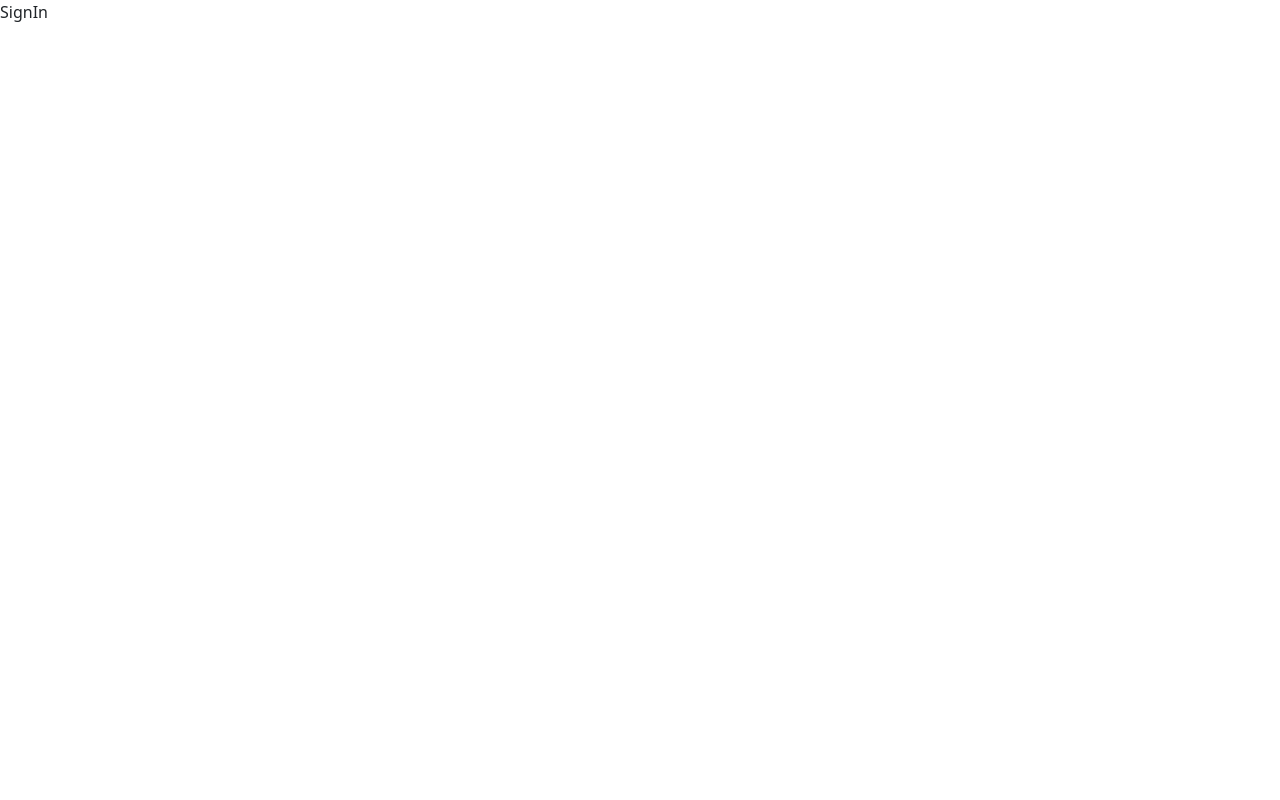
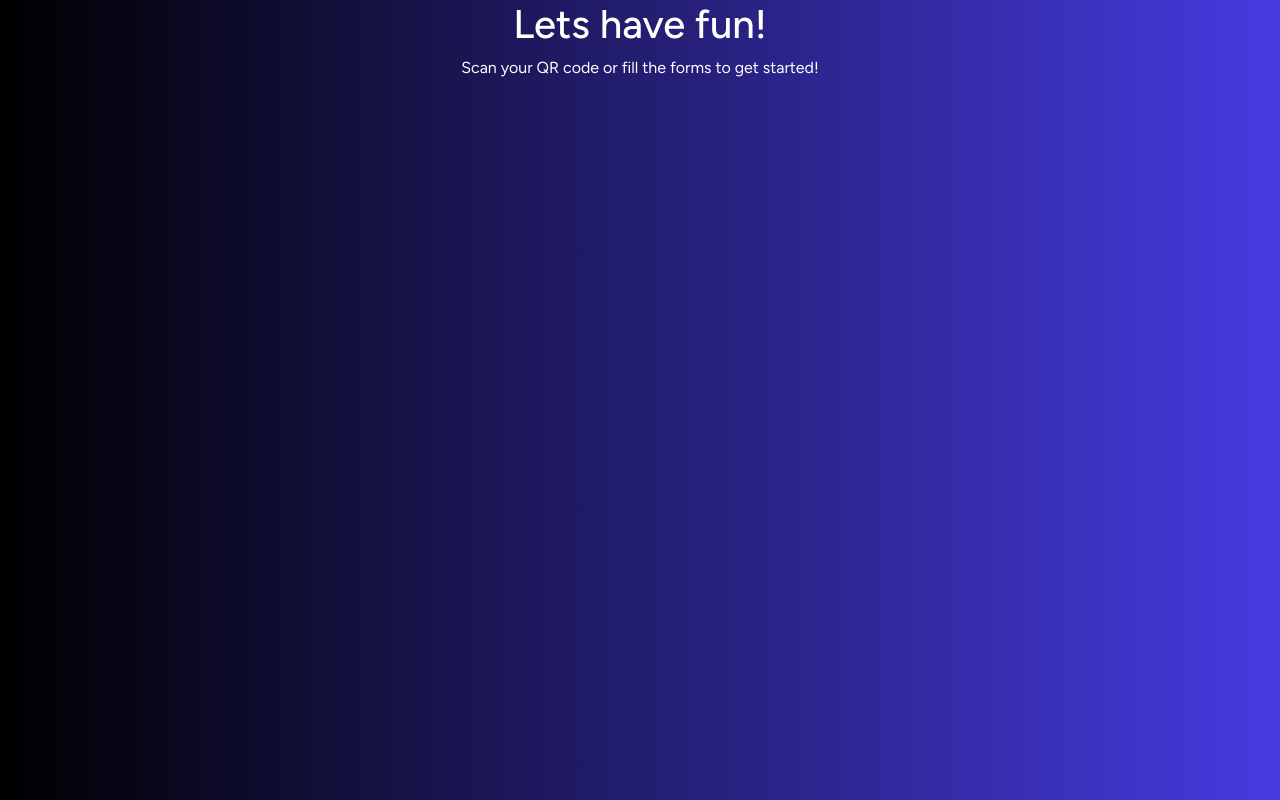
Before and after one commit to KonfHub-UI/lead-capture, a React (Create React App) app: page / in a window 1280 px wide. Built offline with nearby package versions, Linux system fonts and the light colour scheme.

Commit message:
common styles

```diff
--- a/public/index.html
+++ b/public/index.html
@@ -7,6 +7,9 @@
     <meta name="theme-color" content="#000000" />
     <meta name="description" content="Web site created using create-react-app" />
     <link rel="apple-touch-icon" href="%PUBLIC_URL%/logo192.png" />
+    <link rel="preconnect" href="https://fonts.googleapis.com">
+<link rel="preconnect" href="https://fonts.gstatic.com" crossorigin>
+<link href="https://fonts.googleapis.com/css2?family=Figtree:ital,wght@0,300..900;1,300..900&display=swap" rel="stylesheet">
     <!--
       manifest.json provides metadata used when your web app is installed on a
       user's mobile device or desktop. See https://developers.google.com/web/fundamentals/web-app-manifest/
--- a/src/App.css
+++ b/src/App.css
@@ -1,3 +1,10 @@
+:root {
+	--primaryColor: #463BE1;
+	--secondaryColor: #000000;
+  --fontFamily: "Figtree";
+  --textColor: white;
+}
+
 .App {
   text-align: center;
 }
@@ -13,17 +20,6 @@
   }
 }
 
-.App-header {
-  background-color: #282c34;
-  min-height: 100vh;
-  display: flex;
-  flex-direction: column;
-  align-items: center;
-  justify-content: center;
-  font-size: calc(10px + 2vmin);
-  color: white;
-}
-
 .App-link {
   color: #61dafb;
 }
@@ -36,3 +32,11 @@
     transform: rotate(360deg);
   }
 }
+html, body {
+  height: 100%;
+  margin: 0;
+  background-image: linear-gradient(to right, var(--secondaryColor), var(--primaryColor));
+  background-size: cover;
+  font-family: var(--fontFamily)!important;
+  color: var(--textColor)!important;
+}
--- a/src/pages/singIn.js
+++ b/src/pages/singIn.js
@@ -1,6 +1,11 @@
 const SignIn = () =>{
     return(
-        <div>SignIn</div>
+        <div className="page-bg">
+            <div className="d-flex justify-content-center flex-row flex-column text-center">
+                <h1 className="heading">Lets have fun!</h1>
+                <p>Scan your QR code or fill the forms to get started!</p>
+            </div>
+        </div>
     )
 }
 
```
